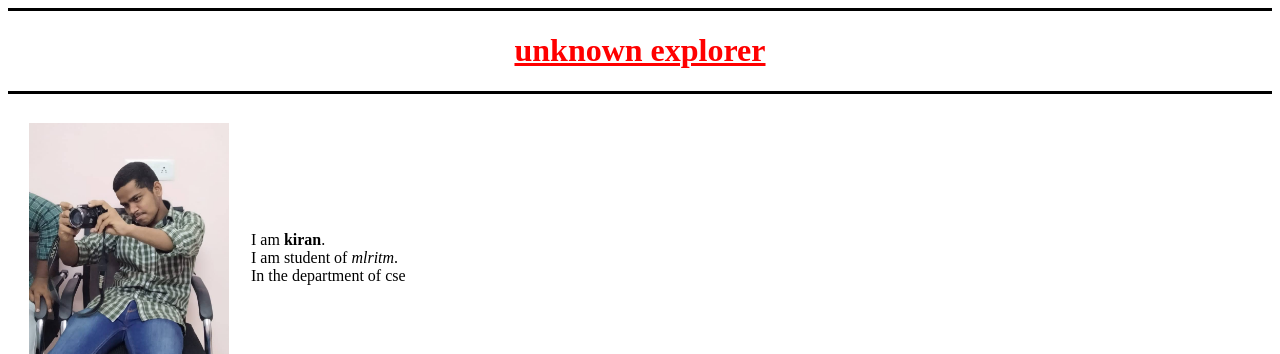
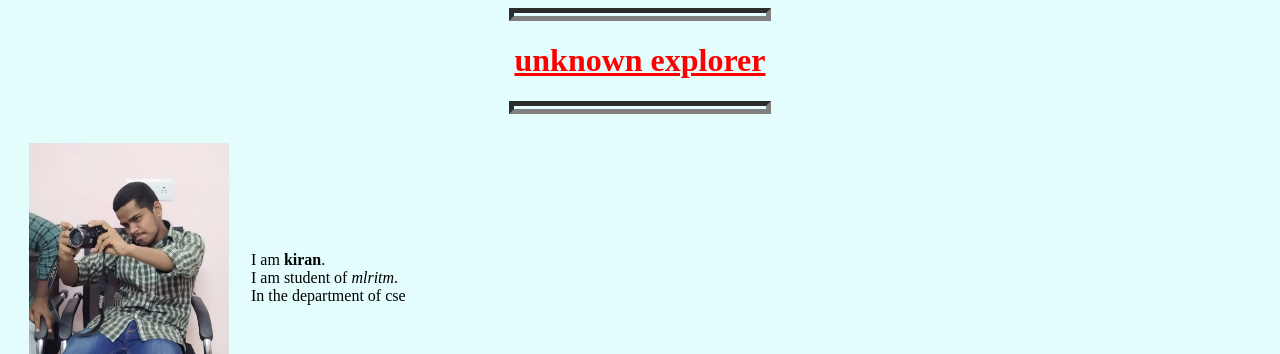
Before and after one commit to kiran0094/website-personal-, a plain HTML site: page index.html in a window 1280 px wide. Shown: the top 354 px of the page. Drawn offline with Linux system fonts and the light colour scheme.

Commit message:
color change

```diff
--- a/index.html
+++ b/index.html
@@ -3,16 +3,29 @@
   <head>
     <meta charset="utf-8">
     <title>kiran personal site</title>
+     <style>
+      body {
+         background-color: #E3FDFD;
+
+      }
+      hr{
+        background-color:  #E3FDFD;
+        border-color: grey;
+        height: 3px;
+        width: 20%;
+        border-width: 5px;
+      }
+    </style>
   </head>
   <body>
-    <hr size = '3' color= 'black'>
+    <hr>
    <h1><font color='red'>
      <center><u>
        unknown explorer
      </u>
      </center>
    </font></h1>
-     <hr size = '3' color= 'black'>
+     <hr>
      <table cellspacing="20">
        <tr>
          <td> <a href="https://www.youtube.com"><img src="IMG-20201130-WA0016.jpg" width="200px" alt="kiran"></a></td>
```
